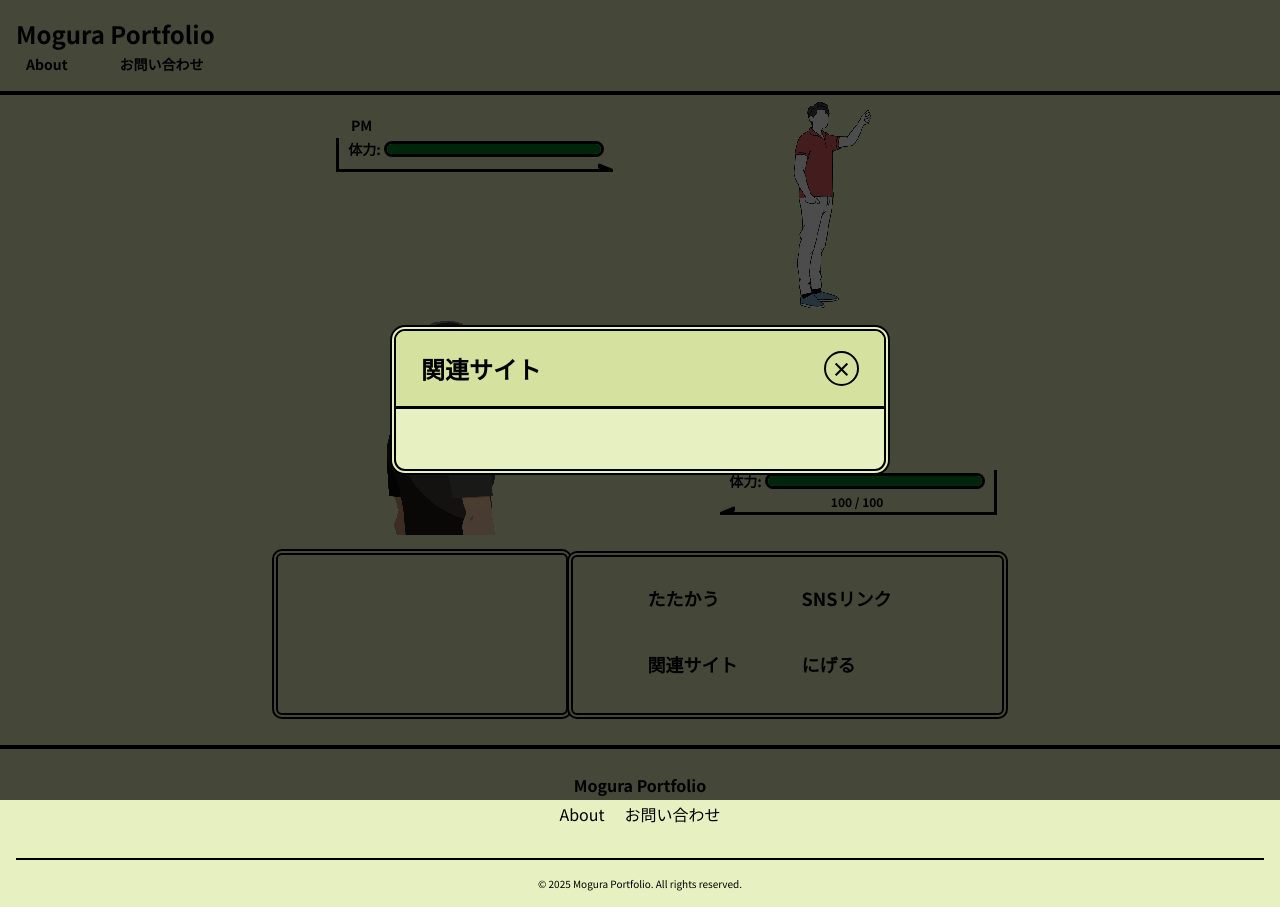
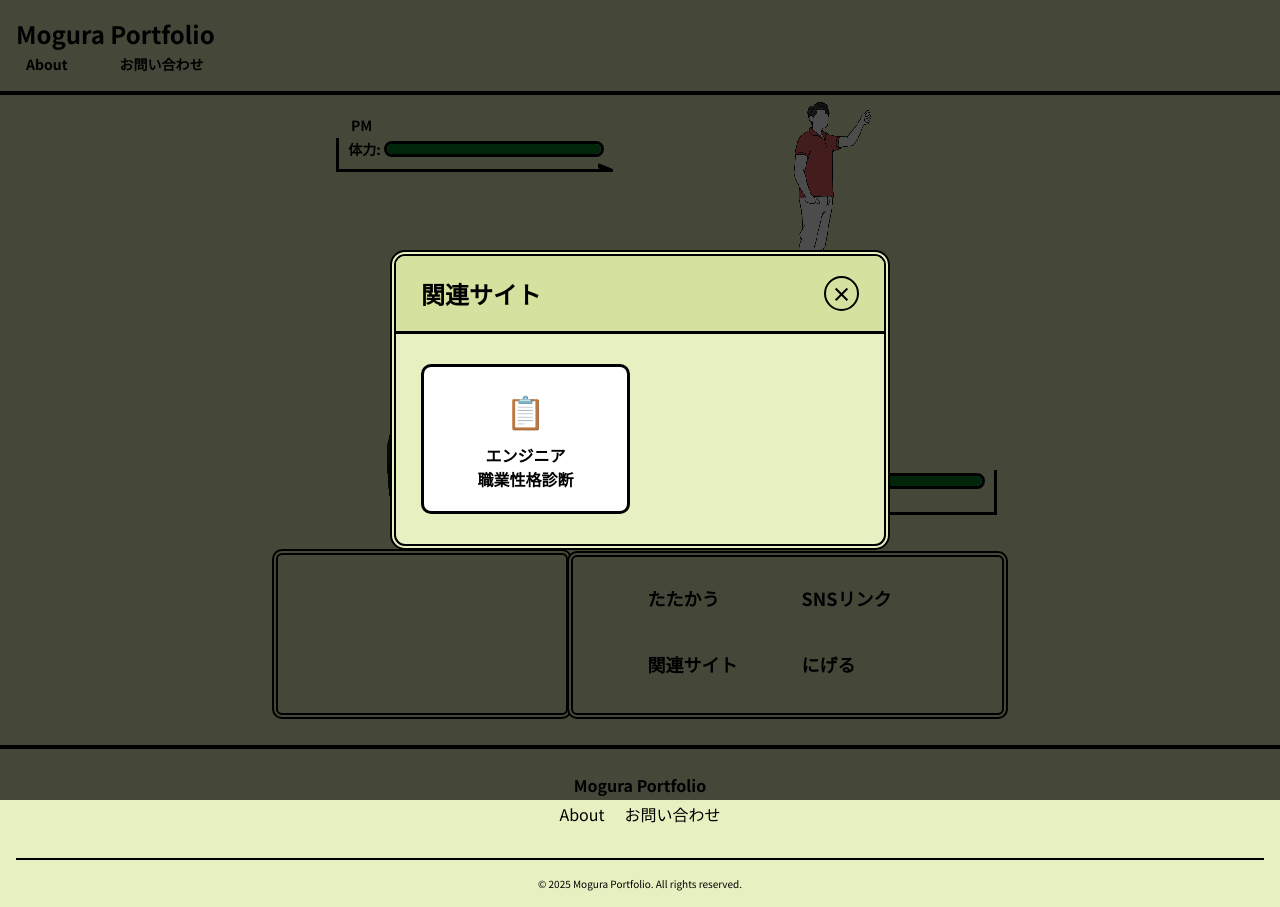
Before and after one commit to haruki0w/my-portfolio, a React (Vite) app: page / in a window 1280 px wide. Both pictures are taken after a click on the button "関連サイト". Built offline with nearby package versions, Linux system fonts and the light colour scheme.

Commit message:
feat: 関連サイトにエンジニア職業性格診断へのリンクを追加
Co-Authored-By: Claude Sonnet 5 <noreply@anthropic.com>

```diff
--- a/src/components/MainVisual/MainVisual.css
+++ b/src/components/MainVisual/MainVisual.css
@@ -799,6 +799,10 @@
   text-align: center;
 }
 
+.related-link.diagnosis:hover {
+  background-color: #fff9c4;
+}
+
 .related-link.qiita:hover {
   background-color: #e8f5e8;
 }
--- a/src/components/MainVisual/MainVisual.tsx
+++ b/src/components/MainVisual/MainVisual.tsx
@@ -444,6 +444,19 @@ const MainVisual: React.FC<MainVisualProps> = ({
             </div>
             <div className="related-popup-content">
               <div className="related-links">
+                <a
+                  href="https://my-portfolio.mogura.workers.dev"
+                  target="_blank"
+                  rel="noopener noreferrer"
+                  className="related-link diagnosis"
+                >
+                  <span className="related-icon">📋</span>
+                  <span className="related-name">
+                    エンジニア
+                    <br />
+                    職業性格診断
+                  </span>
+                </a>
                 {/* TODO: 関連サイトリンクを実際のURLに変更し、必要に応じて有効化する */}
                 {/* <a
                   href="https://qiita.com"
```
